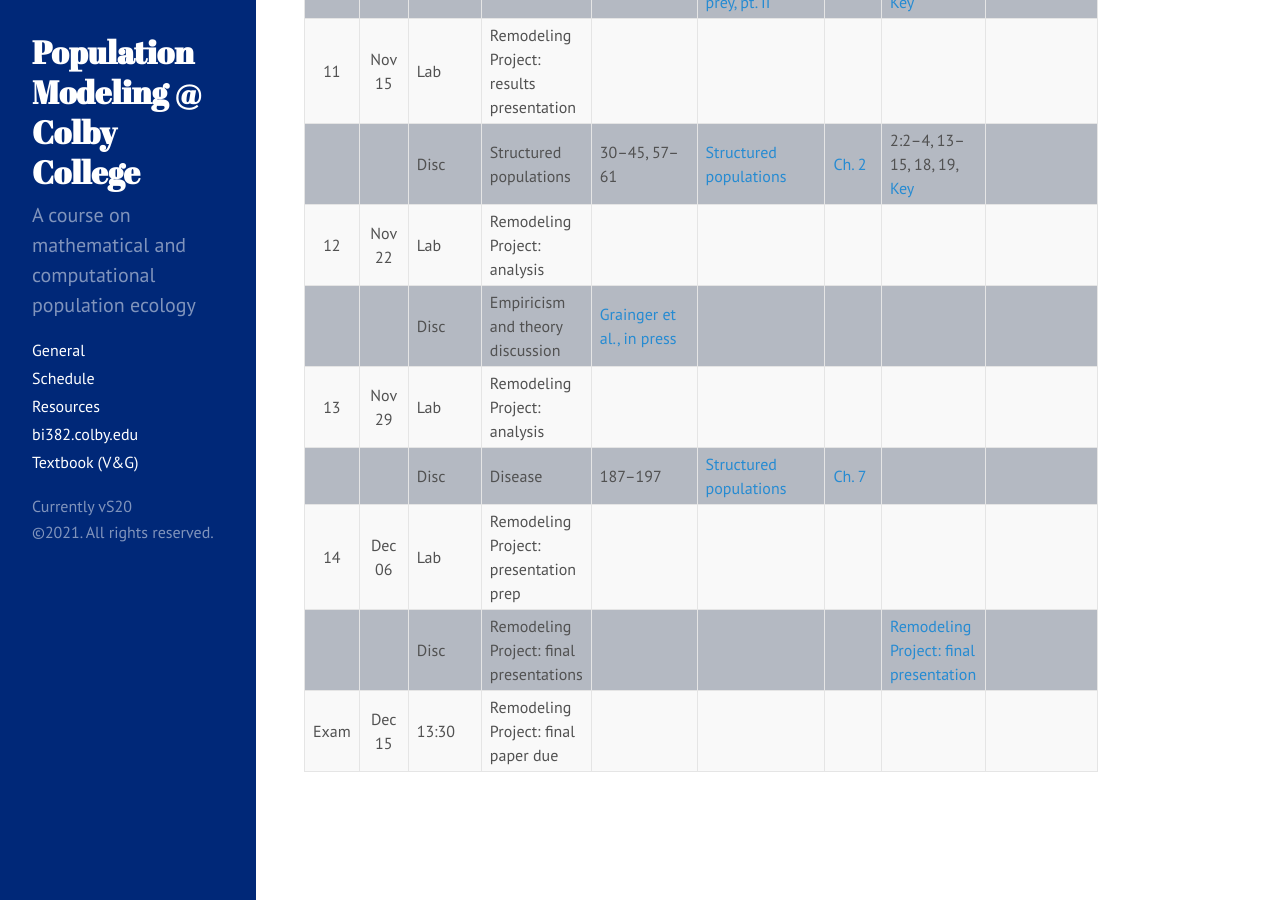
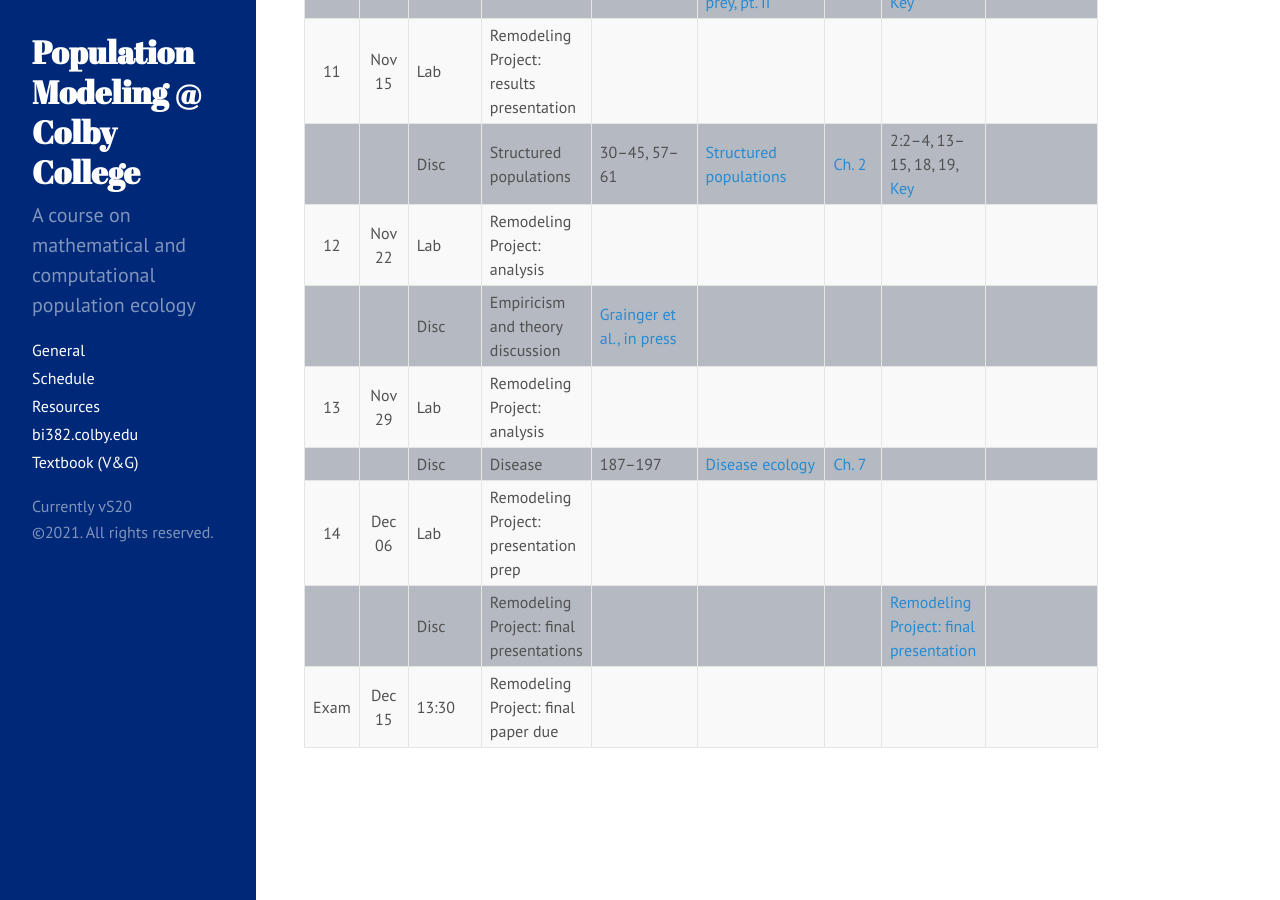
Before and after one commit to ColbyEcology/colbyecology.github.io, a Jekyll site: the page built from Schedule.md, in a window 1280 px wide and 900 px high, scrolled down 2173 px. Built offline with Jekyll 4.4.1, drawn with Linux system fonts in a browser that asks for light colours.

Commit message:
diesase name chance

```diff
--- a/Schedule.md
+++ b/Schedule.md
@@ -54,7 +54,7 @@ title: "Schedule"
 | 12   | Nov 22 |   Lab   | Remodeling Project: analysis                                            |                                                                                                                                                                                                                                                                                                           |                                                                                                                                                               |                                                                                         |                                                                                                                                                                        |                                                                         |
 |      |        |  Disc   | Empiricism and theory discussion                                        | [Grainger et al., in press](https://www.journals.uchicago.edu/doi/10.1086/717206)                                                                                                                                                                                                                         |                                                                                                                                                               |                                                                                         |                                                                                                                                                                        |                                                                         |
 | 13   | Nov 29 |   Lab   | Remodeling Project: analysis                                            |                                                                                                                                                                                                                                                                                                           |                                                                                                                                                               |                                                                                         |                                                                                                                                                                        |                                                                         |
-|      |        |  Disc   | Disease                                                                 | 187–197                                                                                                                                                                                                                                                                                                   | [Structured populations](../Presentations/Discussions/Wk13_Disease.html)                                                                                      |  [Ch. 7](../Assignments/LectureProblemSets/Ch07_ProblemNotes.html)                      |                                                                                                                                                                        |                                                                         |
+|      |        |  Disc   | Disease                                                                 | 187–197                                                                                                                                                                                                                                                                                                   | [Disease ecology](../Presentations/Discussions/Wk13_Disease.html)                                                                                             |  [Ch. 7](../Assignments/LectureProblemSets/Ch07_ProblemNotes.html)                      |                                                                                                                                                                        |                                                                         |
 | 14   | Dec 06 |   Lab   | Remodeling Project: presentation prep                                   |                                                                                                                                                                                                                                                                                                           |                                                                                                                                                               |                                                                                         |                                                                                                                                                                        |                                                                         |
 |      |        |  Disc   | Remodeling Project: final presentations                                 |                                                                                                                                                                                                                                                                                                           |                                                                                                                                                               |                                                                                         | [Remodeling Project: final presentation](../Assignments/RemodelingProject/RemodelingProject_Results.html)                                                              |                                                                         |
 | Exam | Dec 15 |  13:30  | Remodeling Project: final paper due                                     |                                                                                                                                                                                                                                                                                                           |                                                                                                                                                               |                                                                                         |                                                                                                                                                                        |                                                                         |
```
